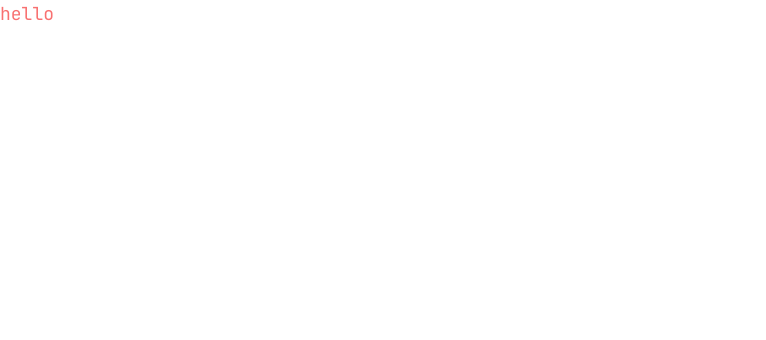
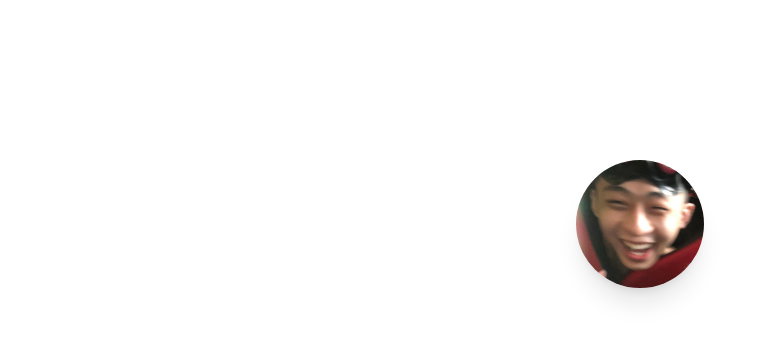
Before and after one commit to BaBa0525/portfolio, a Next.js app: page / in a window 1280 px wide. Shown: the top 340 px of the page, without its empty margins (0-766 px from the left). Built offline with nearby package versions, Linux system fonts and the light colour scheme.

Commit message:
✨ Add hero section

```diff
--- /dev/null
+++ b/src/components/Hero.tsx
@@ -0,0 +1,19 @@
+import Image from "next/image";
+import { type FC } from "react";
+import heroPic from "/public/images/hero.jpg";
+
+export const Hero: FC = () => {
+  return (
+    <section
+      id="hsunhsun"
+      className="relative flex h-screen flex-col items-center space-y-16 pt-40"
+    >
+      <Image
+        className="h-32 w-32 rounded-full object-cover shadow-xl"
+        src={heroPic}
+        alt="Only who is smart can see it"
+      />
+      <div className="font-jetbrains-mono text-2xl font-bold text-primary-text"></div>
+    </section>
+  );
+};
--- a/src/pages/index.tsx
+++ b/src/pages/index.tsx
@@ -1,10 +1,11 @@
+import { Hero } from "@/components/Hero";
 import { Layout } from "@/layouts/Layout";
 import { type NextPage } from "next";
 
 const Home: NextPage = () => {
   return (
     <Layout>
-      <h1 className="font-jetbrains-mono text-lg text-red-400">hello</h1>
+      <Hero />
     </Layout>
   );
 };
```
Also changed, not shown: public/images/hero.jpg (added).
